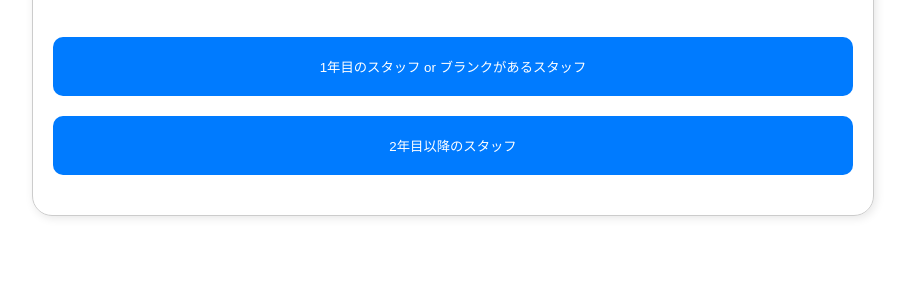
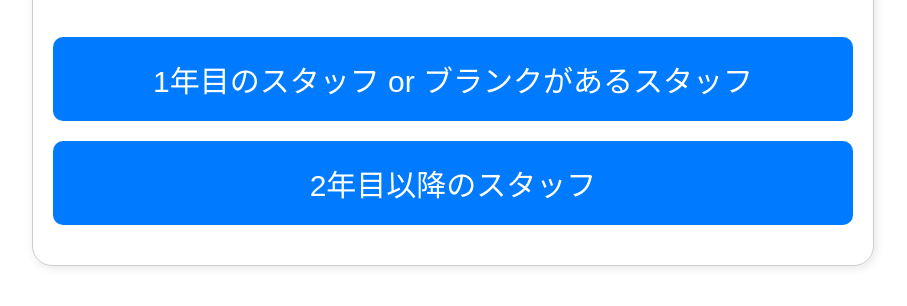
Before and after one commit to maho1203/training, a plain HTML site: page index.html in a window 1280 px wide. Shown: the part 232-538 px from the top of the page, without its empty margins (187-1094 px from the left). Drawn offline with Linux system fonts and the light colour scheme.

Commit message:
change styles.css

```diff
--- a/styles.css
+++ b/styles.css
@@ -17,10 +17,6 @@ body {
     font-size: 30px;
 }
 
-#options {
-    font-size: 30px;
-}
-
 #memo {
     font-size: 20px;
 }
@@ -35,6 +31,7 @@ button {
     background-color: #007bff;
     color: white;
     cursor: pointer;
+    font-size: 30px;
 }
 
 button:hover {
```
